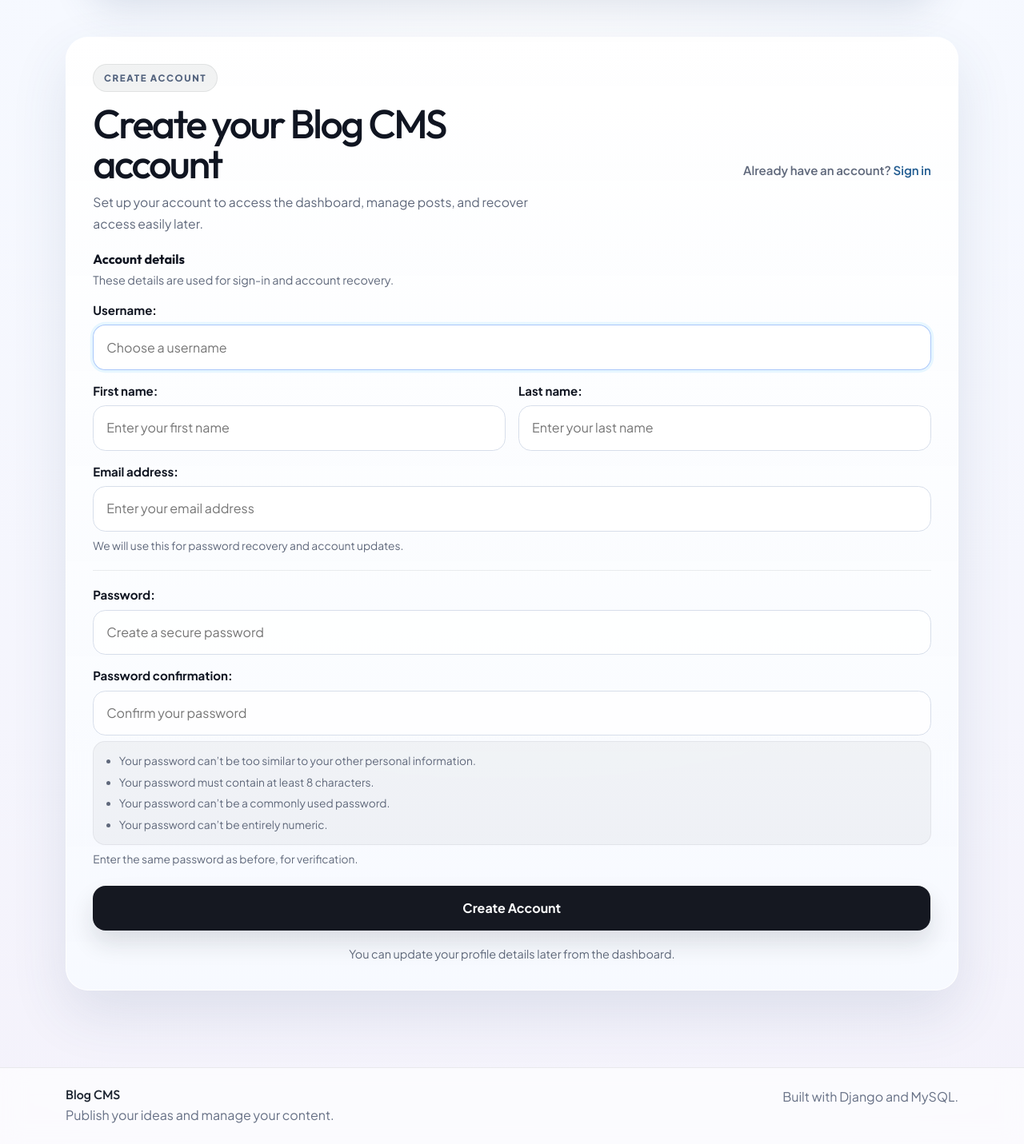
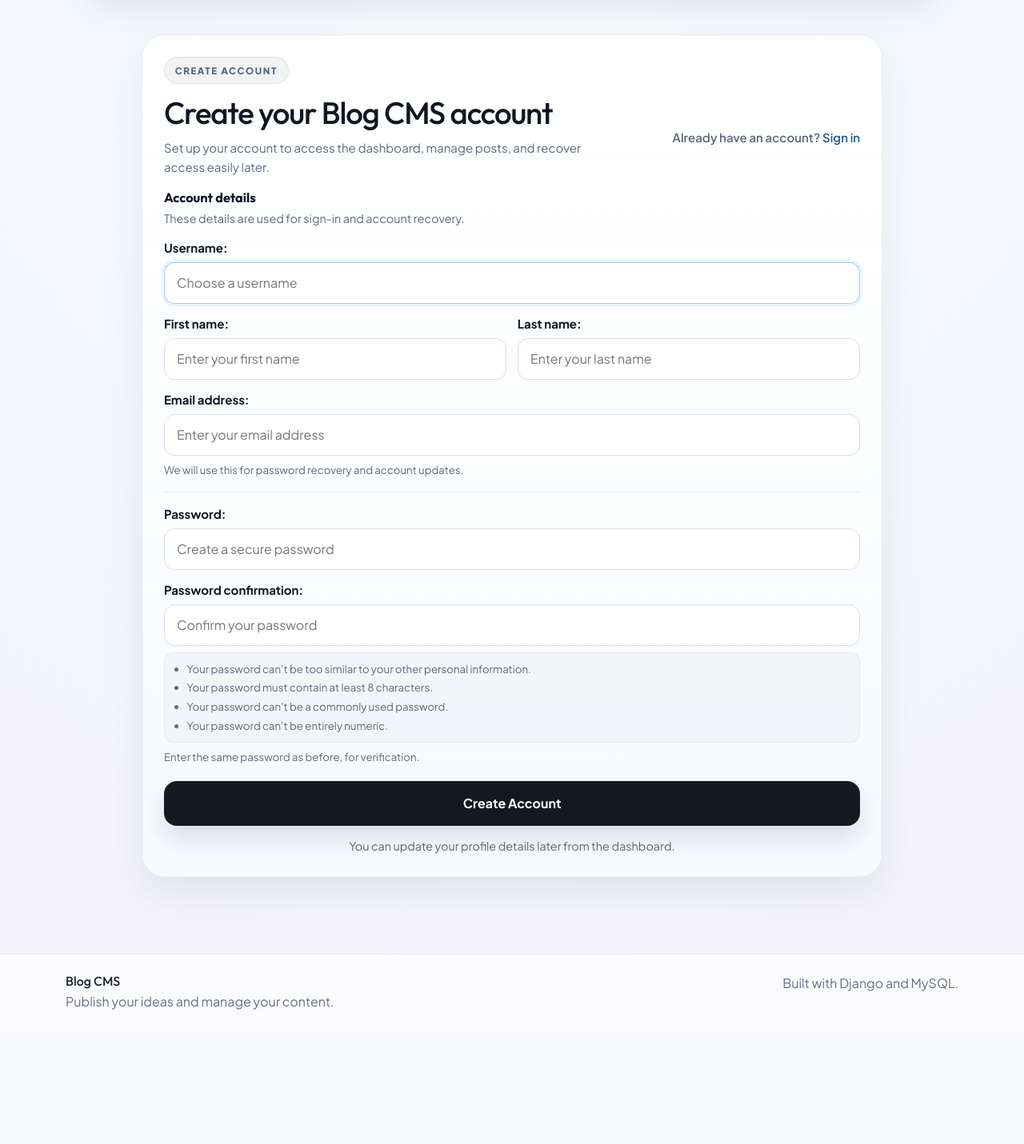
Before and after one commit to rezio23/PortfolioBlogCMS, a Django app: page /accounts/register/ in a window 1280 px wide. Shown: the part 131-1562 px from the top of the page at 80% size. After the commit the page ends 1394 px from the top, so only its background shows below. Run offline with Django 5.2, Linux system fonts and the light colour scheme; data that the repository does not hold is empty.

Commit message:
Refine light mode surfaces and register page density.
Improve services hero light-theme readability and streamline register form spacing so the auth UI better matches the rest of the site.

Made-with: Cursor

```diff
--- a/static/css/style.css
+++ b/static/css/style.css
@@ -2590,22 +2590,21 @@ body.login-page .site-navbar {
 .auth-register {
     width: 100%;
     margin: 0;
-    padding: 0.95rem 0 0;
+    padding: 0.75rem 0 0;
 }
 
 .auth-register__card {
-    padding: clamp(1.5rem, 2.6vw, 2.15rem);
+    padding: clamp(1.35rem, 2.1vw, 1.85rem);
     border-radius: 1.75rem;
     background: linear-gradient(180deg, rgba(255, 255, 255, 0.94) 0%, rgba(247, 250, 255, 0.9) 100%);
-    border: 1px solid rgba(255, 255, 255, 0.82);
-    box-shadow: 0 28px 70px rgba(49, 77, 119, 0.12);
-    backdrop-filter: blur(18px);
+    border: 1px solid rgba(23, 27, 36, 0.08);
+    box-shadow: 0 20px 48px rgba(49, 77, 119, 0.1);
 }
 
 .auth-register__header {
     display: grid;
     gap: 0.95rem;
-    margin-bottom: 1.3rem;
+    margin-bottom: 1.05rem;
 }
 
 .auth-register__hero {
@@ -2639,9 +2638,9 @@ body.login-page .site-navbar {
 .auth-register__heading {
     margin: 0;
     color: #101521;
-    font-size: clamp(2.35rem, 4.3vw, 3.15rem);
-    line-height: 0.98;
-    letter-spacing: -0.05em;
+    font-size: clamp(1.95rem, 3vw, 2.4rem);
+    line-height: 1.06;
+    letter-spacing: -0.03em;
 }
 
 .auth-register__subtext,
@@ -2655,8 +2654,8 @@ body.login-page .site-navbar {
 .auth-register__subtext {
     max-width: 34rem;
     margin: 0;
-    font-size: 0.98rem;
-    line-height: 1.72;
+    font-size: 0.94rem;
+    line-height: 1.62;
 }
 
 .auth-register__login {
@@ -2690,14 +2689,14 @@ body.login-page .site-navbar {
 
 .auth-register__form {
     display: grid;
-    gap: 1.2rem;
+    gap: 1rem;
 }
 
 .auth-register__section {
     display: grid;
-    gap: 0.95rem;
-    padding-top: 1.2rem;
-    border-top: 1px solid rgba(23, 27, 36, 0.08);
+    gap: 0.85rem;
+    padding-top: 1rem;
+    border-top: 1px solid rgba(23, 27, 36, 0.06);
 }
 
 .auth-register__section--first {
@@ -2726,7 +2725,7 @@ body.login-page .site-navbar {
 
 .auth-register__grid {
     display: grid;
-    gap: 1rem;
+    gap: 0.85rem;
 }
 
 .auth-register__grid--split {
@@ -2748,8 +2747,8 @@ body.login-page .site-navbar {
 
 .auth-register__input {
     width: 100%;
-    padding: 0.95rem 1rem;
-    border-radius: 0.98rem;
+    padding: 0.82rem 0.95rem;
+    border-radius: 0.82rem;
     border: 1px solid #d7deea;
     background: rgba(255, 255, 255, 0.98);
     transition: border-color 0.2s ease, box-shadow 0.2s ease, background-color 0.2s ease;
@@ -2768,22 +2767,22 @@ body.login-page .site-navbar {
 
 .auth-register__hint {
     margin-top: 0.05rem;
-    font-size: 0.86rem;
-    line-height: 1.6;
+    font-size: 0.83rem;
+    line-height: 1.55;
 }
 
 .auth-register__hint--list {
-    padding: 0.8rem 0.92rem;
-    border-radius: 0.95rem;
-    background: rgba(16, 21, 33, 0.04);
-    border: 1px solid rgba(23, 27, 36, 0.06);
+    padding: 0.62rem 0.78rem;
+    border-radius: 0.75rem;
+    background: rgba(16, 21, 33, 0.025);
+    border: 1px solid rgba(23, 27, 36, 0.05);
 }
 
 .auth-register__hint ul {
     margin: 0;
-    padding-left: 1.05rem;
-    display: grid;
-    gap: 0.28rem;
+    padding-left: 0.95rem;
+    display: grid;
+    gap: 0.2rem;
 }
 
 .auth-register__field-error {
--- a/static/css/theme.css
+++ b/static/css/theme.css
@@ -242,6 +242,25 @@ html[data-theme="light"] body.portfolio-page .site-action-btn--secondary,
 html[data-theme="light"] body.portfolio-page .site-action-btn--outline {
     background: rgba(23, 27, 36, 0.06);
     border-color: rgba(23, 27, 36, 0.08);
+}
+
+html[data-theme="light"] body.services-page .about-panel--primary {
+    background: linear-gradient(150deg, rgba(255, 255, 255, 0.94) 0%, rgba(243, 247, 255, 0.92) 100%);
+    border-color: rgba(23, 27, 36, 0.08);
+    color: #171b24;
+    box-shadow: 0 20px 48px rgba(49, 77, 119, 0.12);
+}
+
+html[data-theme="light"] body.services-page .about-panel--primary .about-panel__label {
+    color: #6b7a92;
+}
+
+html[data-theme="light"] body.services-page .about-panel--primary .about-panel__title {
+    color: #101521;
+}
+
+html[data-theme="light"] body.services-page .about-panel--primary p {
+    color: #5b6578;
 }
 
 html[data-theme="dark"] body {
--- a/templates/accounts/register.html
+++ b/templates/accounts/register.html
@@ -7,7 +7,7 @@
 {% block content %}
 <section class="auth-register">
     <div class="row justify-content-center">
-        <div class="col-12">
+        <div class="col-12 col-xl-10 col-xxl-9">
             <div class="auth-register__card">
                 <div class="auth-register__header">
                     <span class="auth-register__eyebrow">Create account</span>
```
